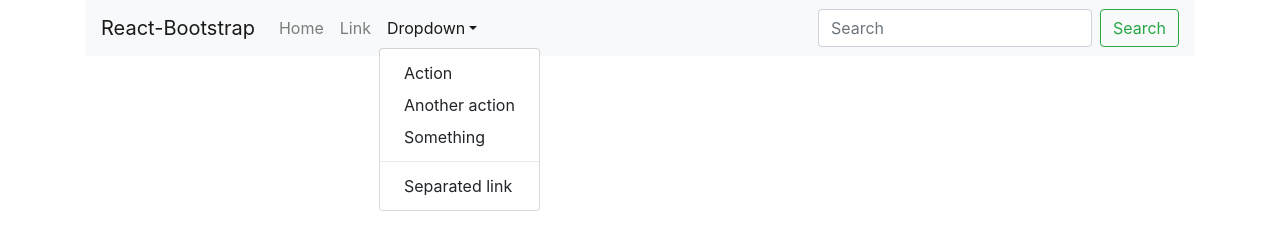
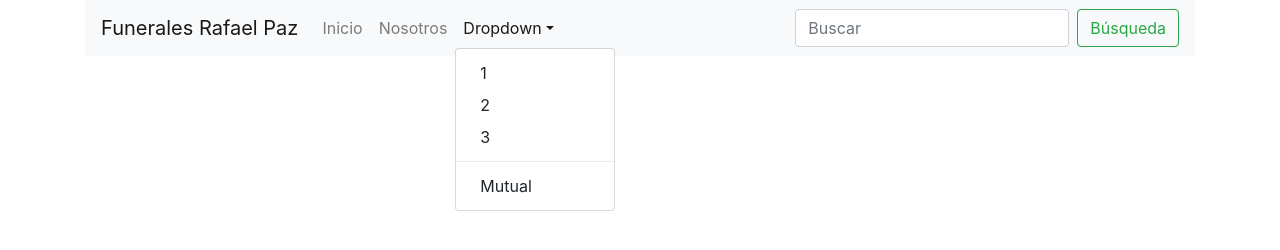
Before and after one commit to roberjacobo/Mutual-Gatsby, a Gatsby site: page / in a window 1280 px wide. Both pictures are taken after a click on the button "Dropdown". Built offline with nearby package versions, Linux system fonts and the light colour scheme; Gatsby itself is replaced by a stand-in of ours.

Commit message:
Adaptando a Funerales Paz

```diff
--- a/src/components/header.js
+++ b/src/components/header.js
@@ -1,4 +1,6 @@
 import React from "react"
+
+/* React Bootstrap */
 import Navbar from 'react-bootstrap/Navbar'
 import Container from 'react-bootstrap/Container'
 import NavDropdown from 'react-bootstrap/NavDropdown'
@@ -13,23 +15,23 @@
   return(
     <Container>
       <Navbar bg="light" expand="lg">
-        <Navbar.Brand href="#home">React-Bootstrap</Navbar.Brand>
+        <Navbar.Brand href="#">Funerales Rafael Paz</Navbar.Brand>
         <Navbar.Toggle aria-controls="basic-navbar-nav" />
         <Navbar.Collapse id="basic-navbar-nav">
           <Nav className="mr-auto">
-            <Nav.Link href="#home">Home</Nav.Link>
-            <Nav.Link href="#link">Link</Nav.Link>
+            <Nav.Link href="#">Inicio</Nav.Link>
+            <Nav.Link href="#link">Nosotros</Nav.Link>
             <NavDropdown title="Dropdown" id="basic-nav-dropdown">
-              <NavDropdown.Item href="#action/3.1">Action</NavDropdown.Item>
-              <NavDropdown.Item href="#action/3.2">Another action</NavDropdown.Item>
-              <NavDropdown.Item href="#action/3.3">Something</NavDropdown.Item>
+              <NavDropdown.Item href="#action/3.1">1</NavDropdown.Item>
+              <NavDropdown.Item href="#action/3.2">2</NavDropdown.Item>
+              <NavDropdown.Item href="#action/3.3">3</NavDropdown.Item>
               <NavDropdown.Divider />
-              <NavDropdown.Item href="#action/3.4">Separated link</NavDropdown.Item>
+              <NavDropdown.Item href="#action/3.4">Mutual</NavDropdown.Item>
             </NavDropdown>
           </Nav>
           <Form inline>
-            <FormControl type="text" placeholder="Search" className="mr-sm-2" />
-            <Button variant="outline-success">Search</Button>
+            <FormControl type="text" placeholder="Buscar" className="mr-sm-2" />
+            <Button variant="outline-success">Búsqueda</Button>
           </Form>
         </Navbar.Collapse>
       </Navbar>
```
